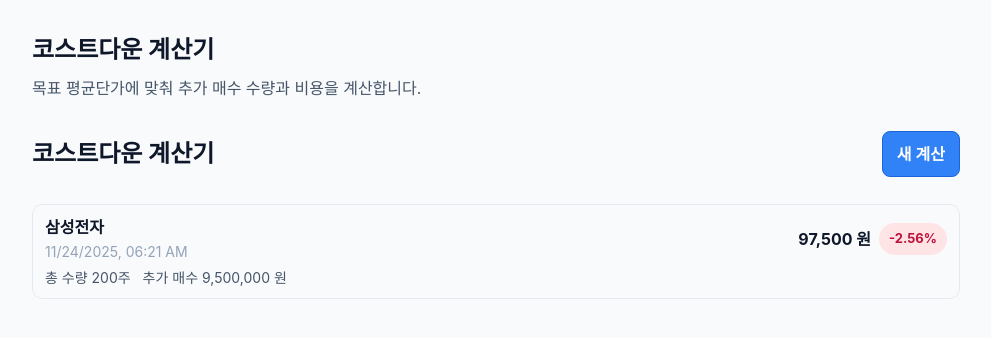
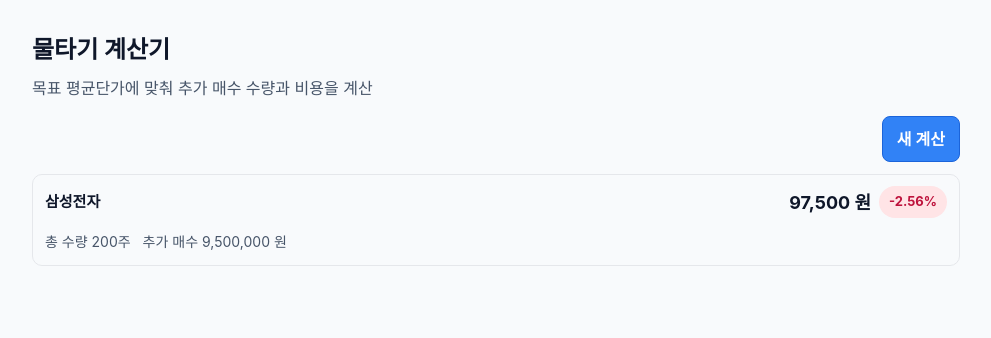
Before and after one commit to cartmantft/costdown-calculator, a React (Vite) app: page / in a window 1280 px wide. Shown: the top 338 px of the page, without its empty margins (144-1135 px from the left). Built offline with nearby package versions, Linux system fonts and the light colour scheme.

Commit message:
chore: save current changes

```diff
--- a/src/App.tsx
+++ b/src/App.tsx
@@ -4,8 +4,8 @@
   return (
     <div className="app-shell">
       <header className="app-header">
-        <h1>코스트다운 계산기</h1>
-        <p>목표 평균단가에 맞춰 추가 매수 수량과 비용을 계산합니다.</p>
+        <h1>물타기 계산기</h1>
+        <p>목표 평균단가에 맞춰 추가 매수 수량과 비용을 계산</p>
       </header>
       <main>
         <HomePage />
--- a/src/components/dca/DcaForm.tsx
+++ b/src/components/dca/DcaForm.tsx
@@ -9,7 +9,6 @@
   onAddLot: () => void;
   onRemoveLot: (index: number) => void;
   onSave: () => void;
-  onReset: () => void;
   canSave: boolean;
 }
 
@@ -45,7 +44,6 @@
   onAddLot,
   onRemoveLot,
   onSave,
-  onReset,
   canSave,
 }: DcaFormProps) => {
   const handleSubmit = (event: FormEvent) => {
@@ -152,9 +150,6 @@
         <button type="submit" className="btn primary" disabled={!canSave}>
           저장
         </button>
-        <button type="button" className="btn ghost" onClick={onReset}>
-          새 계산
-        </button>
       </div>
     </form>
   );
--- a/src/components/dca/DcaHistoryList.tsx
+++ b/src/components/dca/DcaHistoryList.tsx
@@ -1,4 +1,4 @@
-import { useRef, useState } from 'react';
+import React, { useRef, useState } from 'react';
 import { appConfig } from '../../config/appConfig';
 import type { DcaHistoryItem } from '../../features/dca/types';
 
@@ -103,18 +103,7 @@
             >
               <div className="history-card history-content">
                 <div className="history-meta">
-                  <div>
                   <div className="history-title">{item.input.symbol || '이름 없는 종목'}</div>
-                    <span className="muted">
-                      {new Date(item.createdAt).toLocaleString(undefined, {
-                        year: 'numeric',
-                        month: '2-digit',
-                        day: '2-digit',
-                        hour: '2-digit',
-                        minute: '2-digit',
-                    })}
-                  </span>
-                </div>
                   <div className="history-value">
                     <div className="history-price">
                       {formatNumber(item.result.finalAvgPrice)} {currencySymbol}
--- a/src/features/dca/history.ts
+++ b/src/features/dca/history.ts
@@ -50,6 +50,25 @@
   return next;
 };
 
+export const updateHistory = (id: string, input: DcaInput, result: DcaResult | null): DcaHistoryItem[] => {
+  if (!result) return loadHistory();
+  const history = loadHistory();
+  const hasTarget = history.some((item) => item.id === id);
+
+  if (!hasTarget) {
+    const next = [{ id, input, result, createdAt: new Date().toISOString() }, ...history].slice(
+      0,
+      HISTORY_LIMIT
+    );
+    persistHistory(next);
+    return next;
+  }
+
+  const next = history.map((item) => (item.id === id ? { ...item, input, result } : item));
+  persistHistory(next);
+  return next;
+};
+
 export const removeHistory = (id: string): DcaHistoryItem[] => {
   const next = loadHistory().filter((item) => item.id !== id);
   persistHistory(next);
--- a/src/features/dca/hooks.ts
+++ b/src/features/dca/hooks.ts
@@ -1,6 +1,6 @@
 import { useMemo, useState } from 'react';
 import { calculateDca } from './calc';
-import { addHistory, loadHistory, removeHistory } from './history';
+import { addHistory, loadHistory, removeHistory, updateHistory } from './history';
 import { buildMockHistory } from './mock';
 import type { DcaHistoryItem, DcaInput } from './types';
 
@@ -67,9 +67,13 @@
     const trimmedInput = { ...input, symbol: input.symbol.trim() };
     const nextResult = calculateDca(trimmedInput);
     if (!nextResult) return { ok: false as const };
-    const nextHistory = addHistory(trimmedInput, nextResult);
+
+    const nextHistory = selectedId
+      ? updateHistory(selectedId, trimmedInput, nextResult)
+      : addHistory(trimmedInput, nextResult);
+
     setHistory(nextHistory);
-    setSelectedId(nextHistory[0].id);
+    setSelectedId(selectedId ?? nextHistory[0]?.id ?? null);
     return { ok: true as const };
   };
 
--- a/src/routes/HomePage.tsx
+++ b/src/routes/HomePage.tsx
@@ -37,10 +37,7 @@
   if (view === 'list') {
     return (
       <div className="single-column">
-        <header className="list-header">
-          <div className="list-header-copy">
-            <h2>코스트다운 계산기</h2>
-          </div>
+        <header className="list-header list-header-right">
           <button type="button" className="btn primary list-header-action" onClick={() => openDetail()}>
             새 계산
           </button>
@@ -56,12 +53,12 @@
 
   return (
     <div className="page-grid">
+      <header className="list-header list-header-right">
+        <button type="button" className="btn ghost" onClick={() => setView('list')}>
+          목록으로
+        </button>
+      </header>
       <section className="card">
-        <div className="card-header card-header-plain">
-          <button type="button" className="btn ghost" onClick={() => setView('list')}>
-            목록으로
-          </button>
-        </div>
         <DcaForm
           input={input}
           onChange={updateInput}
@@ -69,7 +66,6 @@
           onAddLot={addLot}
           onRemoveLot={removeLot}
           onSave={saveAndBack}
-          onReset={reset}
           canSave={Boolean(result)}
         />
       </section>
--- a/src/styles/global.css
+++ b/src/styles/global.css
@@ -129,13 +129,14 @@
 
 .lot-actions {
   display: flex;
-  align-items: flex-end;
+  align-items: center;
 }
 
 .form-actions {
   display: flex;
   gap: 8px;
   flex-wrap: wrap;
+  justify-content: center;
 }
 
 .btn {
@@ -186,7 +187,6 @@
   background: transparent;
   border: none;
   position: relative;
-  overflow: hidden;
 }
 
 .history-item + .history-item {
@@ -197,10 +197,13 @@
   display: flex;
   justify-content: space-between;
   align-items: center;
+  gap: 16px;
 }
 
 .history-title {
   font-weight: 600;
+  font-size: 15px;
+  line-height: 1.3;
 }
 
 .history-value {
@@ -208,10 +211,14 @@
   gap: 8px;
   align-items: center;
   justify-content: flex-end;
+  text-align: right;
+  min-width: 120px;
 }
 
 .history-price {
   font-weight: 700;
+  font-size: 18px;
+  white-space: nowrap;
 }
 
 .history-stats {
@@ -274,6 +281,10 @@
   flex-wrap: wrap;
 }
 
+.list-header-right {
+  justify-content: flex-end;
+}
+
 .list-header-copy {
   display: flex;
   flex-direction: column;
@@ -289,6 +300,15 @@
   justify-content: flex-end;
 }
 
+.history-card {
+  padding: 10px 12px;
+  border-radius: 10px;
+  background: #f8fafc;
+  border: 1px solid #e5e7eb;
+  min-height: 92px;
+  box-sizing: border-box;
+}
+
 .history-item-swipe {
   position: relative;
   display: flex;
@@ -302,15 +322,8 @@
   flex: 1;
   cursor: pointer;
   transition: transform 0.2s ease;
-}
-
-.history-card {
-  padding: 10px 12px;
-  border-radius: 10px;
-  background: #f8fafc;
-  border: 1px solid #e2e8f0;
-  min-height: 92px;
-  box-sizing: border-box;
+  display: grid;
+  gap: 8px;
 }
 
 .history-delete {
```
Also changed, not shown: granite.config.ts (+50 -3 lines), 1 other file (tests, documents, lock files or other folders). Lines whose indentation alone changed are shown as unchanged.
